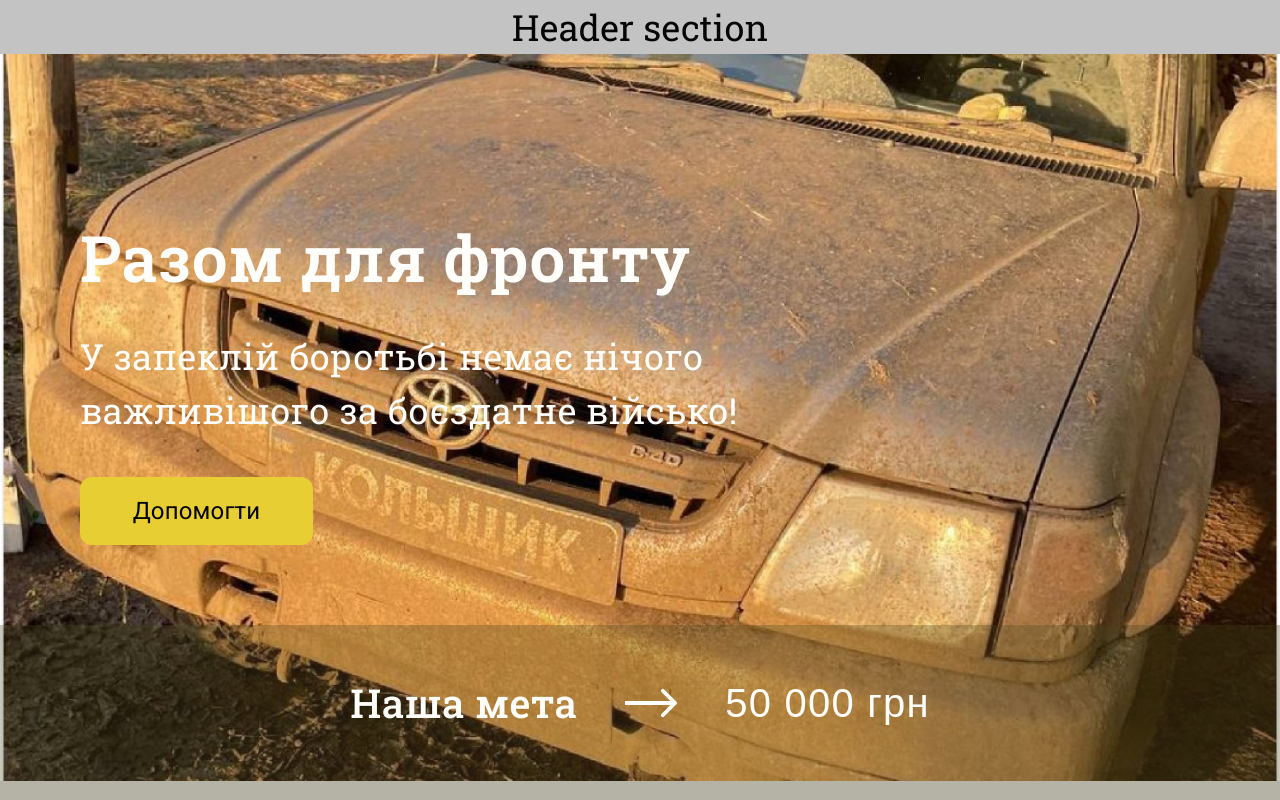
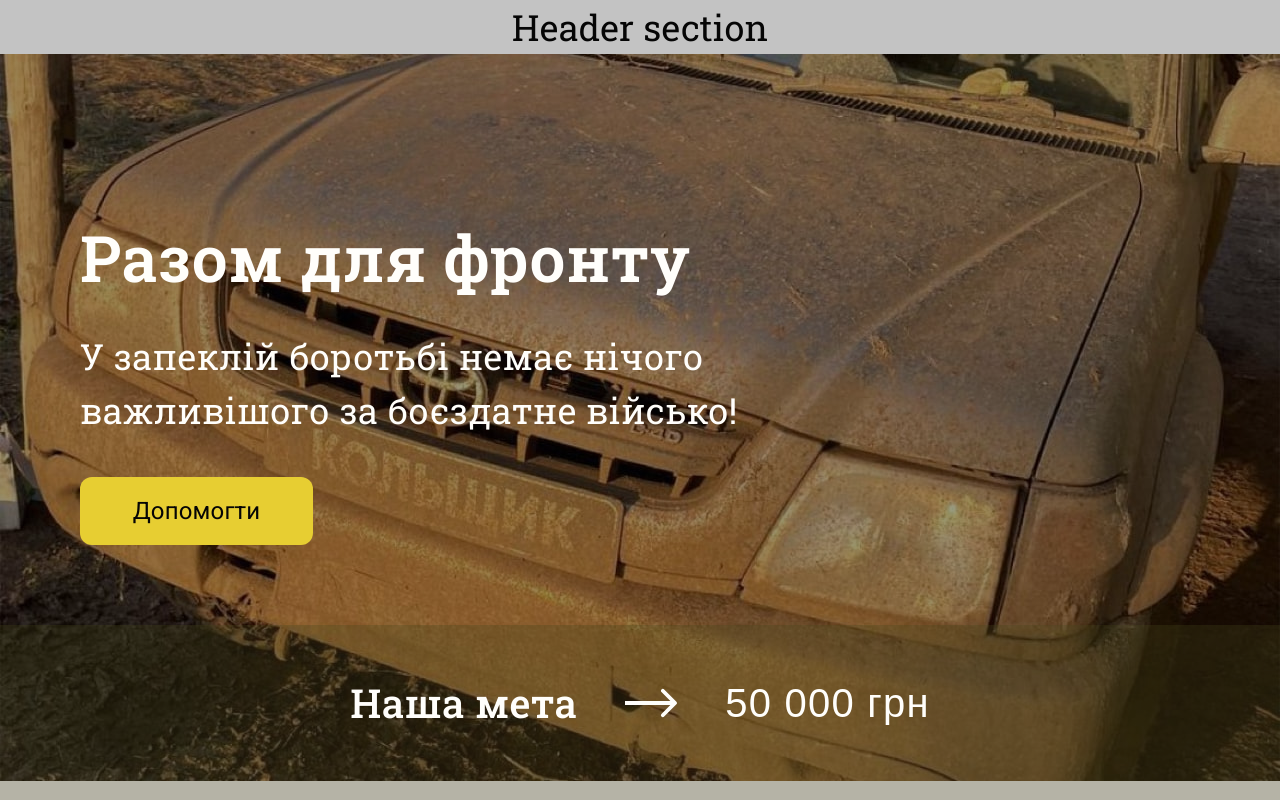
Before and after one commit to baza-trainee/44-zbir, a React (Create React App) app: page / in a window 1280 px wide. Shown: the top 800 px of the page. Built offline with nearby package versions, Linux system fonts and the light colour scheme; a web font is replaced by a local one.

Commit message:
Update Hero.module.css

```diff
--- a/src/components/Hero/Hero.module.css
+++ b/src/components/Hero/Hero.module.css
@@ -2,7 +2,8 @@
   position: relative;
   width: 100%;
   height: 434px;
-  background-image: url("../../images/hero/hero-background-1920-2x.jpeg");
+  background-image: linear-gradient(rgba(0, 0, 0, 0.4), rgba(0, 0, 0, 0.4)),
+    url("../../images/hero/hero-background-320-1x.jpeg");
   background-size: cover;
   background-position: center;
   color: var(--white-secondary);
@@ -82,6 +83,8 @@
 @media only screen and (min-width: 420px) {
   .hero {
     height: 450px;
+    background-image: linear-gradient(rgba(0, 0, 0, 0.4), rgba(0, 0, 0, 0.4)),
+      url("../../images/hero/hero-background-420-1x.jpeg");
   }
   .heroContent {
     width: 380px;
@@ -115,6 +118,8 @@
 @media only screen and (min-width: 768px) {
   .hero {
     height: 582px;
+    background-image: linear-gradient(rgba(0, 0, 0, 0.4), rgba(0, 0, 0, 0.4)),
+      url("../../images/hero/hero-background-768-1x.jpeg");
   }
   .heroBlock {
     align-items: start;
@@ -160,6 +165,8 @@
 @media only screen and (min-width: 1024px) {
   .hero {
     height: 695px;
+    background-image: linear-gradient(rgba(0, 0, 0, 0.4), rgba(0, 0, 0, 0.4)),
+      url("../../images/hero/hero-background-1024-1x.jpeg");
   }
   .heroContent {
     width: 748px;
@@ -201,6 +208,8 @@
 @media only screen and (min-width: 1280px) {
   .hero {
     height: 727px;
+    background-image: linear-gradient(rgba(0, 0, 0, 0.4), rgba(0, 0, 0, 0.4)),
+      url("../../images/hero/hero-background-1280-1x.jpeg");
   }
   .heroContent {
     width: 748px;
@@ -232,6 +241,8 @@
 @media only screen and (min-width: 1440px) {
   .hero {
     height: 727px;
+    background-image: linear-gradient(rgba(0, 0, 0, 0.4), rgba(0, 0, 0, 0.4)),
+      url("../../images/hero/hero-background-1920-1x.jpeg");
   }
   .heroContent {
     width: 748px;
@@ -245,3 +256,45 @@
     margin-right: 433px;
   }
 }
+
+@media screen and (min-width: 320px) and (min-device-pixel-ratio: 2) {
+  .hero {
+    background-image: linear-gradient(rgba(0, 0, 0, 0.4), rgba(0, 0, 0, 0.4)),
+      url("../../images/hero/hero-background-320-2x.jpeg");
+  }
+}
+
+@media screen and (min-width: 420px) and (min-device-pixel-ratio: 2) {
+  .hero {
+    background-image: linear-gradient(rgba(0, 0, 0, 0.4), rgba(0, 0, 0, 0.4)),
+      url("../../images/hero/hero-background-420-2x.jpeg");
+  }
+}
+
+@media screen and (min-width: 768px) and (min-device-pixel-ratio: 2) {
+  .hero {
+    background-image: linear-gradient(rgba(0, 0, 0, 0.4), rgba(0, 0, 0, 0.4)),
+      url("../../images/hero/hero-background-768-2x.jpeg");
+  }
+}
+
+@media screen and (min-width: 1024px) and (min-device-pixel-ratio: 2) {
+  .hero {
+    background-image: linear-gradient(rgba(0, 0, 0, 0.4), rgba(0, 0, 0, 0.4)),
+      url("../../images/hero/hero-background-1024-2x.jpeg");
+  }
+}
+
+@media screen and (min-width: 1280px) and (min-device-pixel-ratio: 2) {
+  .hero {
+    background-image: linear-gradient(rgba(0, 0, 0, 0.4), rgba(0, 0, 0, 0.4)),
+      url("../../images/hero/hero-background-1280-2x.jpeg");
+  }
+}
+
+@media screen and (min-width: 1440px) and (min-device-pixel-ratio: 2) {
+  .hero {
+    background-image: linear-gradient(rgba(0, 0, 0, 0.4), rgba(0, 0, 0, 0.4)),
+      url("../../images/hero/hero-background-1920-2x.jpeg");
+  }
+}
```
